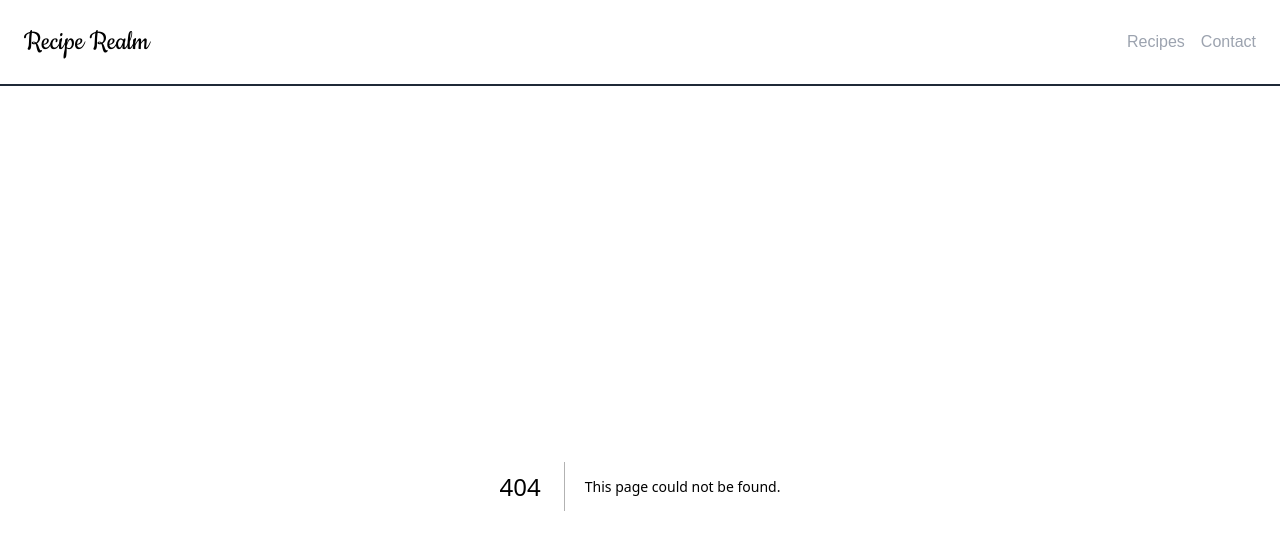
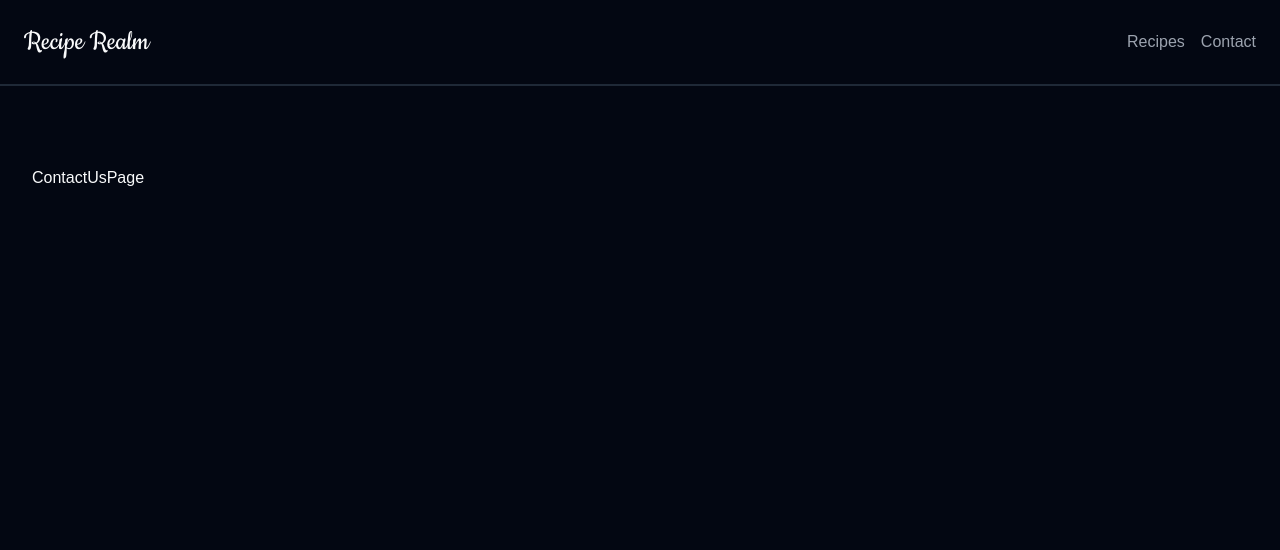
Before and after one commit to JAHMD/recipe-realm, a Next.js app: page /contact-us in a window 1280 px wide. Before the commit this address had no page. Shown: the top 550 px of the page. Built offline with nearby package versions, Linux system fonts and the light colour scheme; a web font is replaced by a local one.

Commit message:
Create contact-us page route

```diff
--- /dev/null
+++ b/src/app/contact-us/page.tsx
@@ -0,0 +1,5 @@
+import React from "react";
+
+export default function ContactUsPage() {
+	return <section className="container py-20">ContactUsPage</section>;
+}
```
